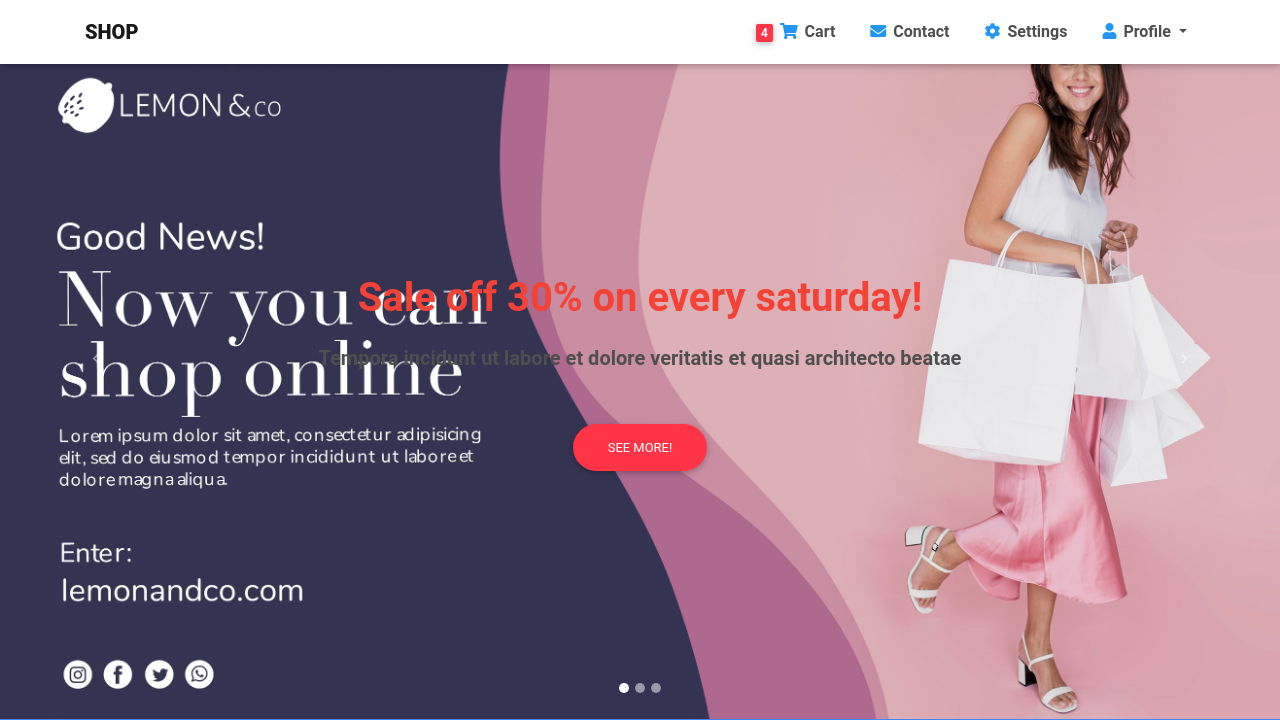
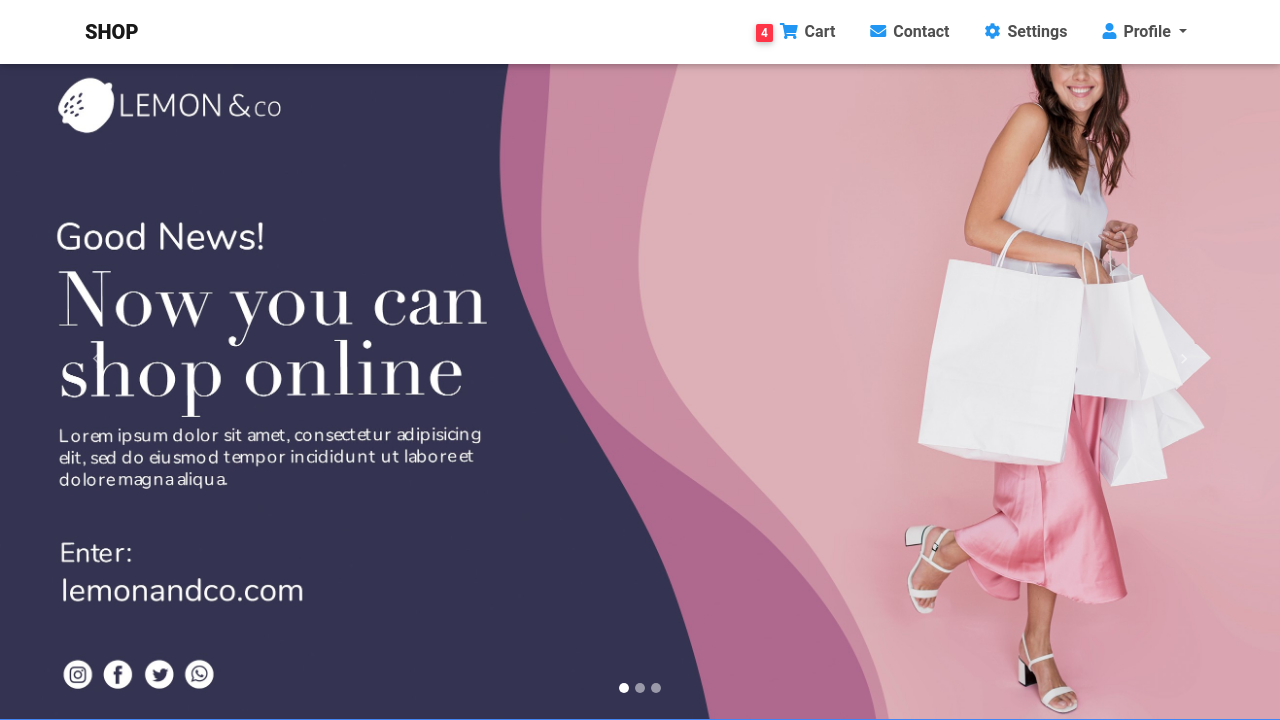
Before and after one commit to immortal-devs/PYS-ecommerce, a Django app: page / in a window 1280 px wide. Shown: the top 720 px of the page. Run offline with Django 3.2, Linux system fonts and the light colour scheme; some libraries are stand-ins or nearby versions; some web fonts are replaced.

Commit message:
shp.html

```diff
--- a/shop/templates/shop.html
+++ b/shop/templates/shop.html
@@ -82,9 +82,9 @@
 
             <div class="dropdown-menu dropdown-menu-right dropdown-cyan" aria-labelledby="navbarDropdownMenuLink-4">
 
-              <a class="dropdown-item waves-effect waves-light" href="#">My account</a>
-
-              <a class="dropdown-item waves-effect waves-light" href="#">Log out</a>
+              <a class="dropdown-item waves-effect waves-light" href="/login">My account</a>
+
+              <a class="dropdown-item waves-effect waves-light" href="/signup">Log out</a>
 
             </div>
 
@@ -142,7 +142,7 @@
 
                     <p class="h1 red-text mb-4 mt-5">
 
-                      <strong>Sale off 30% on every saturday!</strong>
+                      <!-- <strong>Sale off 30% on every saturday!</strong> -->
 
                     </p>
 
@@ -150,16 +150,16 @@
 
                   <li>
 
-                    <h5 class="h5-responsive dark-grey-text font-weight-bold mb-5">Tempora incidunt ut labore et dolore
-
-                      veritatis et quasi architecto beatae</h5>
+                    <!-- <h5 class="h5-responsive dark-grey-text font-weight-bold mb-5">Tempora incidunt ut labore et dolore
+
+                      veritatis et quasi architecto beatae</h5> -->
 
                   </li>
 
                   <li>
 
-                    <a target="_blank" href=""
-                      class="btn btn-danger btn-rounded" rel="nofollow">See more!</a>
+                    <!-- <a target="_blank" href=""
+                      class="btn btn-danger btn-rounded" rel="nofollow">See more!</a> -->
 
                   </li>
 
@@ -194,7 +194,7 @@
 
                     <p class="h1 dark-grey-text mb-4">
 
-                      <strong>Nemo enim ipsam voluptatem quia voluptas</strong>
+                      <!-- <strong>Nemo enim ipsam voluptatem quia voluptas</strong> -->
 
                     </p>
 
@@ -202,16 +202,16 @@
 
                   <li>
 
-                    <h5 class="h5-responsive dark-grey-text font-weight-bold mb-5">Tempora incidunt ut labore et dolore
-
-                      veritatis et quasi architecto beatae</h5>
+                    <!-- <h5 class="h5-responsive dark-grey-text font-weight-bold mb-5">Tempora incidunt ut labore et dolore
+
+                      veritatis et quasi architecto beatae</h5> -->
 
                   </li>
 
                   <li>
 
-                    <a target="_blank" href="https://mdbootstrap.com/education/bootstrap/"
-                      class="btn btn-primary btn-rounded" rel="nofollow">Read more</a>
+                    <!-- <a target="_blank" href="https://mdbootstrap.com/education/bootstrap/"
+                      class="btn btn-primary btn-rounded" rel="nofollow">Read more</a> -->
 
                   </li>
 
@@ -244,19 +244,19 @@
 
                   <li>
 
-                    <p class="h1 blue-text mb-4 mt-5 pr-lg-5">
+                    <!-- <p class="h1 blue-text mb-4 mt-5 pr-lg-5">
 
                       <strong>Sale off 20% on every headphones!</strong>
 
-                    </p>
+                    </p> -->
 
                   </li>
 
                   <li>
 
-                    <h5 class="h5-responsive dark-grey-text font-weight-bold mb-5 pr-lg-5">Tempora incidunt ut labore et
-
-                      dolore veritatis et quasi</h5>
+                    <!-- <h5 class="h5-responsive dark-grey-text font-weight-bold mb-5 pr-lg-5">Tempora incidunt ut labore et
+
+                      dolore veritatis et quasi</h5> -->
 
                   </li>
 
```
